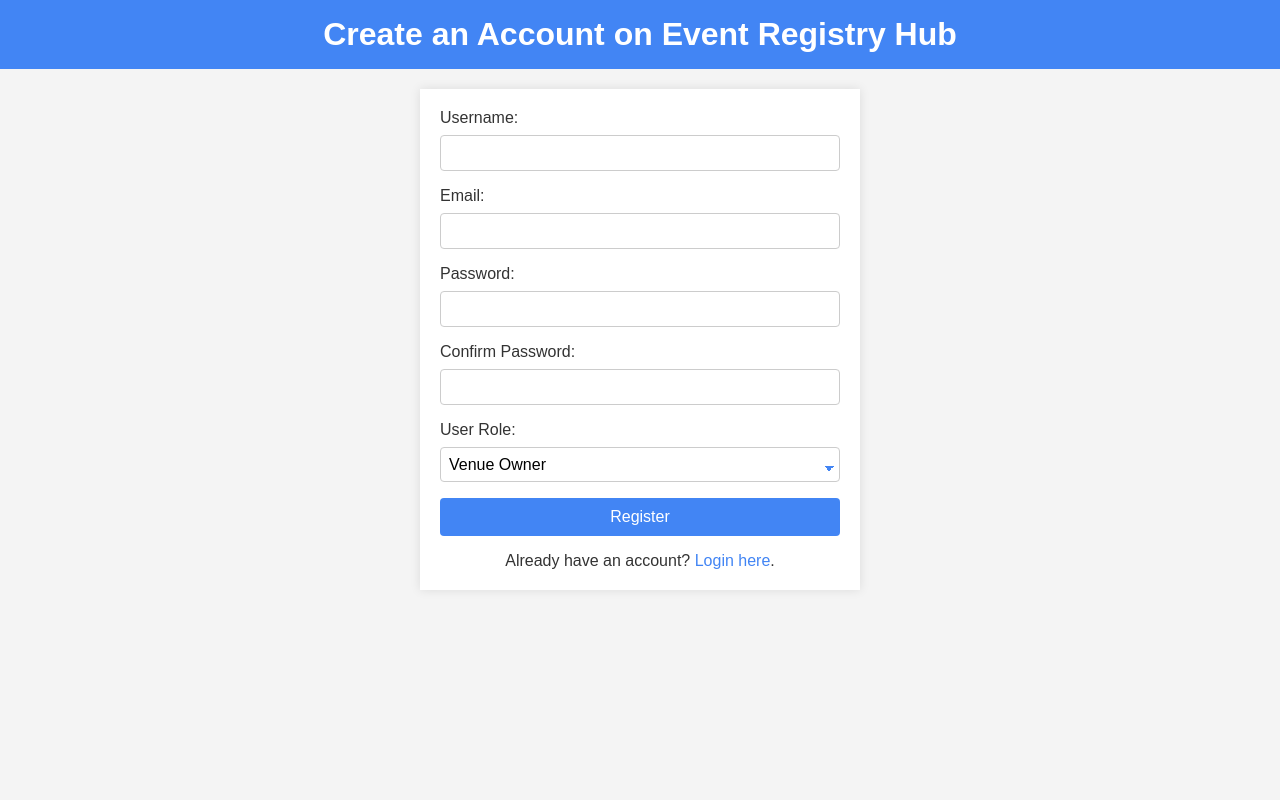
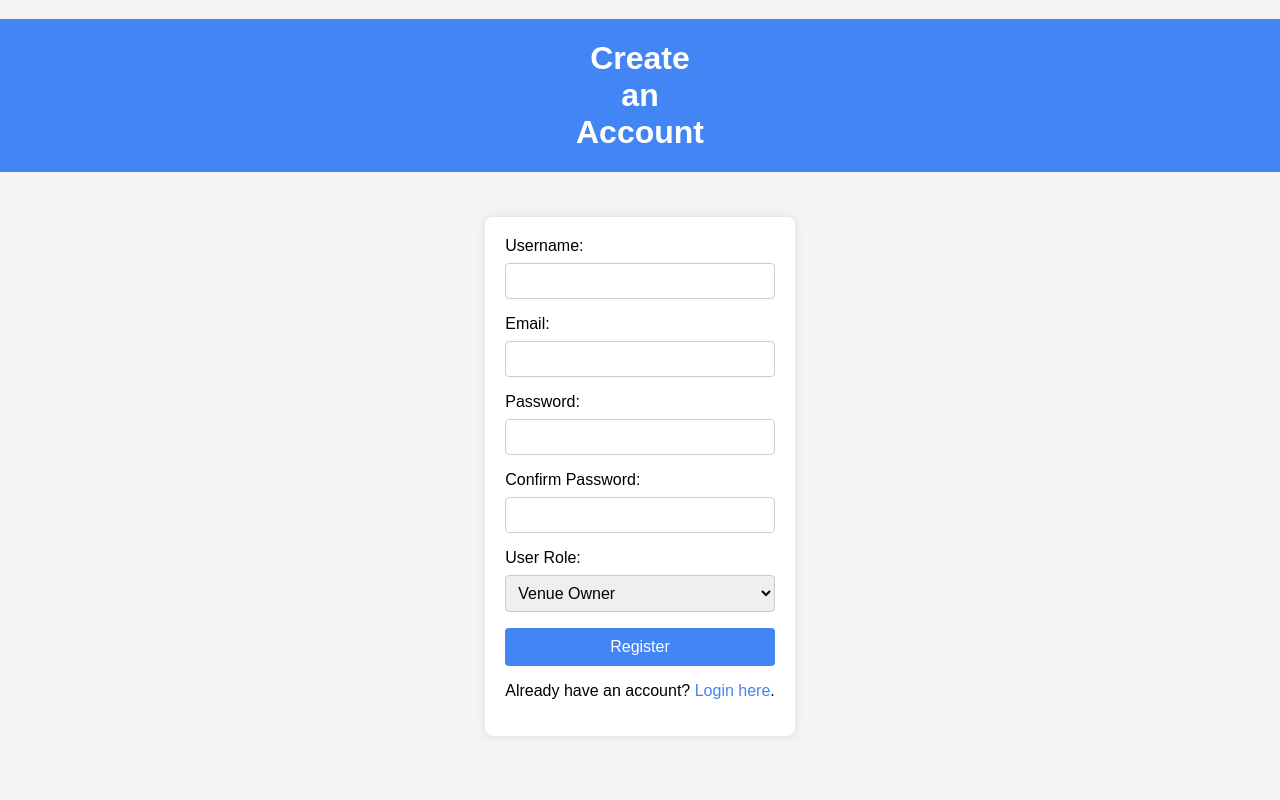
Before and after one commit to Harr1sJack/Event-Registry-Hub, a PHP site: page /register.php in a window 1280 px wide. Run offline with PHP 8.4, Linux system fonts and the light colour scheme.

Commit message:
style changes

```diff
--- a/register.php
+++ b/register.php
@@ -52,11 +52,86 @@ if ($_SERVER["REQUEST_METHOD"] == "POST") {
     <meta charset="UTF-8">
     <meta name="viewport" content="width=device-width, initial-scale=1.0">
     <title>Register - Event Registry Hub</title>
-    <link rel="stylesheet" href="styles.css">
+    <style>
+        body {
+            font-family: 'Arial', sans-serif;
+            background-color: #f4f4f4;
+            margin: 0;
+            padding: 0;
+            display: flex;
+            flex-direction: column;
+            align-items: center;
+            justify-content: center;
+            height: 100vh;
+        }
+
+        header {
+        background-color: #4285f4;
+        color: #fff;
+        padding-right: 38.0em;
+        padding-left: 38.0em;
+        text-align: center;
+        font-size: 1.0em;
+    }
+
+        main {
+            max-width: 400px;
+            margin: 45px auto;
+            padding: 20px;
+            background-color: #fff;
+            box-shadow: 0 0 10px rgba(0, 0, 0, 0.1);
+            border-radius: 8px;
+        }
+
+        form {
+            display: flex;
+            flex-direction: column;
+        }
+
+        label {
+            margin-bottom: 8px;
+        }
+
+        input, select {
+            margin-bottom: 16px;
+            padding: 8px;
+            border: 1px solid #ccc;
+            border-radius: 4px;
+            font-size: 16px;
+        }
+
+        button {
+            padding: 10px;
+            background-color: #4285f4;
+            color: #fff;
+            border: none;
+            border-radius: 4px;
+            cursor: pointer;
+            font-size: 16px;
+        }
+
+        button:hover {
+            background-color: #3367d6;
+        }
+
+        p {
+            margin-top: 16px;
+            text-align: center;
+        }
+
+        a {
+            color: #4285f4;
+            text-decoration: none;
+        }
+
+        a:hover {
+            text-decoration: underline;
+        }
+    </style>
 </head>
 <body>
     <header>
-        <h1>Create an Account on Event Registry Hub</h1>
+        <h1>Create an Account</h1>
     </header>
     <main>
         <form action="<?php echo $_SERVER['PHP_SELF']; ?>" method="post">
--- a/styles.css
+++ /dev/null
@@ -1,146 +0,0 @@
-/* Reset some default browser styles */
-body, h1, p, form, label, input, button {
-    margin: 0;
-    padding: 0;
-}
-
-body {
-    font-family: 'Arial', sans-serif;
-    background-color: #f4f4f4;
-    color: #333;
-}
-
-header {
-    background-color: #4285f4;
-    color: #fff;
-    padding: 1em;
-    text-align: center;
-}
-
-main {
-    max-width: 400px;
-    margin: 20px auto;
-    padding: 20px;
-    background-color: #fff;
-    box-shadow: 0 0 10px rgba(0, 0, 0, 0.1);
-}
-
-form {
-    display: flex;
-    flex-direction: column;
-}
-
-label {
-    margin-bottom: 8px;
-}
-
-input {
-    margin-bottom: 16px;
-    padding: 8px;
-    border: 1px solid #ccc;
-    border-radius: 4px;
-    font-size: 16px;
-}
-
-button {
-    padding: 10px;
-    background-color: #4285f4;
-    color: #fff;
-    border: none;
-    border-radius: 4px;
-    cursor: pointer;
-    font-size: 16px;
-}
-
-button:hover {
-    background-color: #3367d6;
-}
-
-p {
-    margin-top: 16px;
-    text-align: center;
-}
-
-a {
-    color: #4285f4;
-    text-decoration: none;
-}
-
-a:hover {
-    text-decoration: underline;
-}
-
-/* Add this CSS code to your existing styles.css or internal CSS */
-form {
-    display: flex;
-    flex-direction: column;
-}
-
-label {
-    margin-bottom: 8px;
-}
-
-input, select {
-    margin-bottom: 16px;
-    padding: 8px;
-    border: 1px solid #ccc;
-    border-radius: 4px;
-    font-size: 16px;
-}
-
-select {
-    appearance: none;
-    -webkit-appearance: none;
-    -moz-appearance: none;
-    padding-right: 30px; /* Adjust the padding based on your design */
-    background: linear-gradient(45deg, transparent 50%, #4285f4 50%), linear-gradient(135deg, #4285f4 50%, transparent 50%);
-    background-position: calc(100% - 10px) calc(1em + 2px), calc(100% - 5px) calc(1em + 2px);
-    background-size: 5px 5px, 5px 5px;
-    background-repeat: no-repeat;
-    border: 1px solid #ccc;
-    border-radius: 4px;
-    font-size: 16px;
-}
-
-button {
-    padding: 10px;
-    background-color: #4285f4;
-    color: #fff;
-    border: none;
-    border-radius: 4px;
-    cursor: pointer;
-    font-size: 16px;
-}
-
-button:hover {
-    background-color: #3367d6;
-}
-
-.action-section, .community-section, .about-section {
-    margin-bottom: 30px;
-}
-
-.action-button {
-    display: inline-block;
-    padding: 10px 20px;
-    background-color: #007bff;
-    color: #fff;
-    border: none;
-    border-radius: 4px;
-    cursor: pointer;
-    font-size: 16px;
-    text-decoration: none;
-    transition: background-color 0.3s;
-}
-
-.action-button:hover {
-    background-color: #0056b3;
-}
-.home-container {
-    max-width: 800px;
-    margin: 20px auto;
-    padding: 20px;
-    background-color: #fff;
-    border-radius: 8px;
-    box-shadow: 0 0 10px rgba(0, 0, 0, 0.1);
-}
```
Also changed, not shown: create.php (added, +53 -0 lines), includes/dbconnection.php (added, +12 -0 lines), includes/header.php (added, +63 -0 lines), index.php (+6 -30 lines), login.php (+77 -1 lines).
